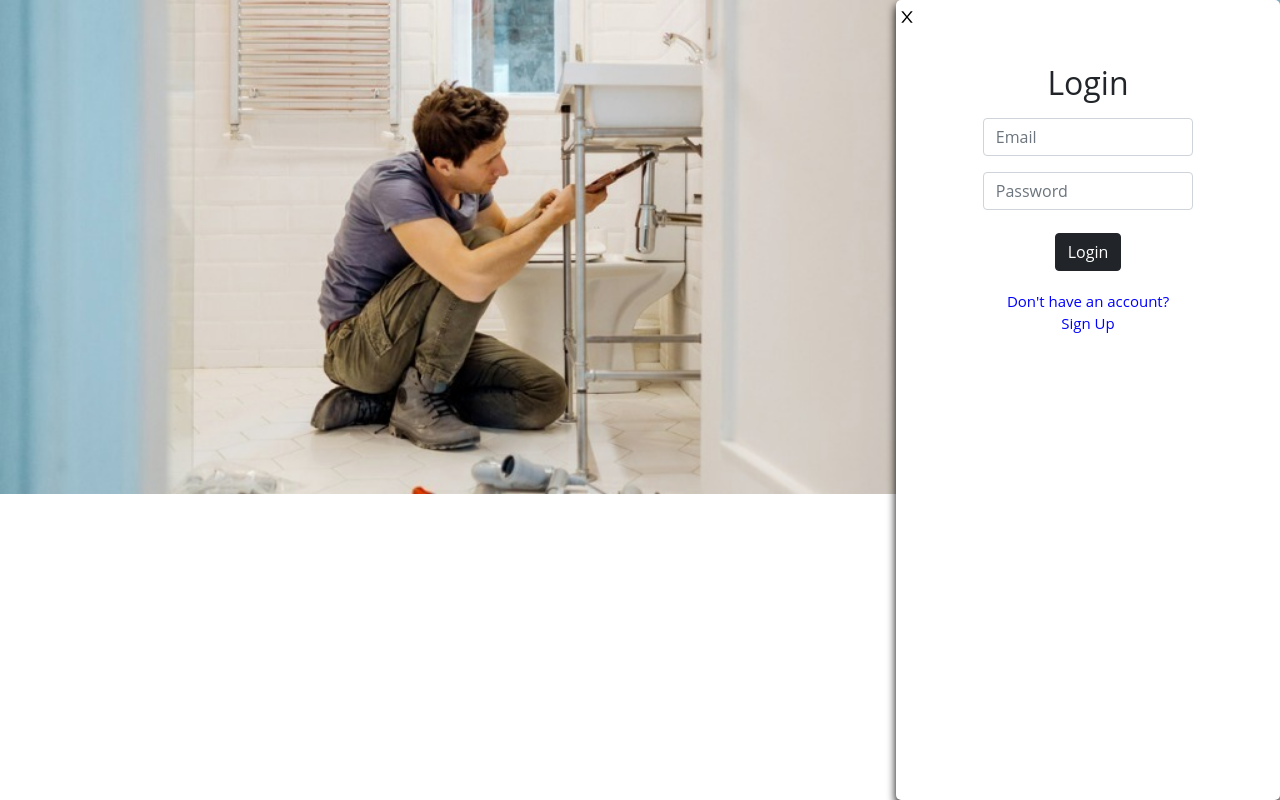
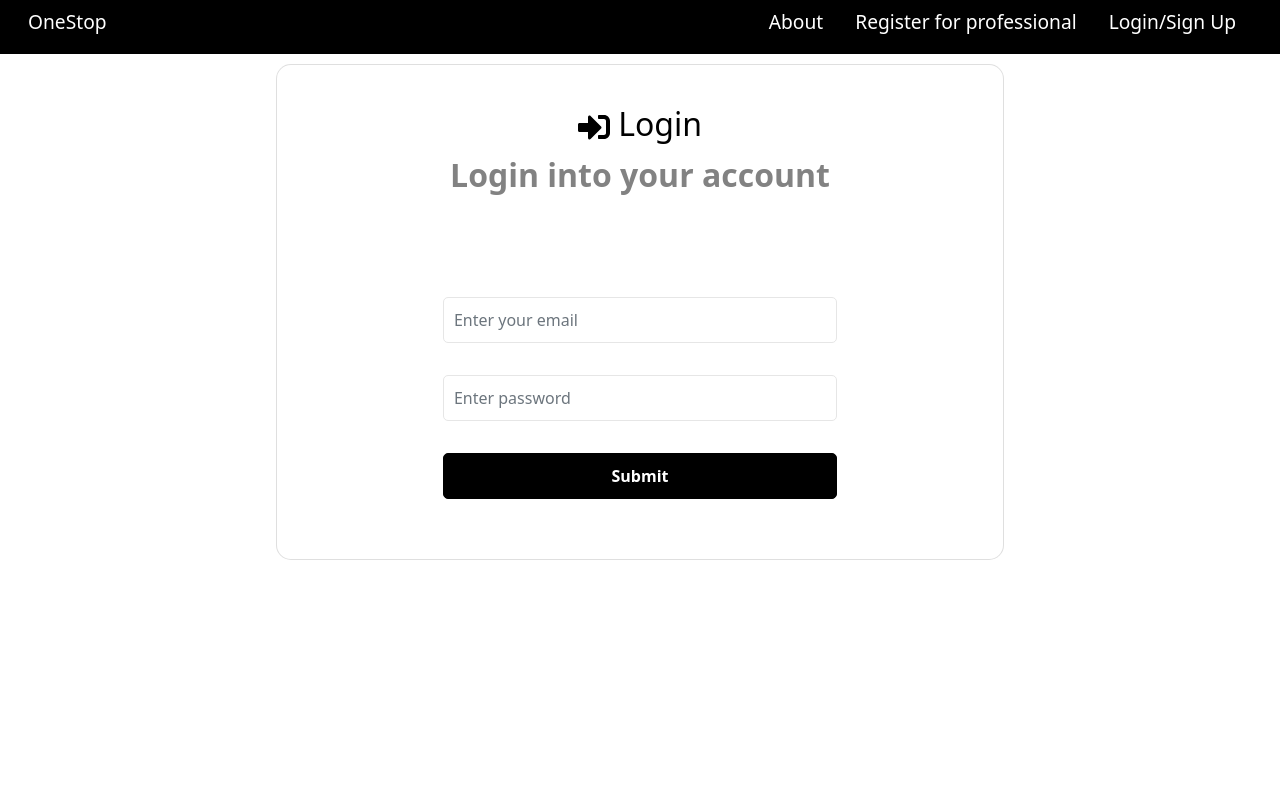
Before and after one commit to vijay10pk/onestop-web-app, a React (Create React App) app in the folder onestop-client/onestop-web-app/: page /login in a window 1280 px wide. Built offline with nearby package versions, Linux system fonts and the light colour scheme.

Commit message:
login and register changes

```diff
--- a/onestop-client/onestop-web-app/public/index.html
+++ b/onestop-client/onestop-web-app/public/index.html
@@ -25,7 +25,7 @@
       work correctly both with client-side routing and a non-root public URL.
       Learn how to configure a non-root public URL by running `npm run build`.
     -->
-    <title>React App</title>
+    <title>OneStop</title>
   </head>
   <body>
     <noscript>You need to enable JavaScript to run this app.</noscript>
--- a/onestop-client/onestop-web-app/src/App.js
+++ b/onestop-client/onestop-web-app/src/App.js
@@ -5,28 +5,22 @@ import Homepage from './Pages/Homepage'
 import Login from './Pages/Login'
 import Register from './Pages/Register'
 import Header from './Components/shared/header'
-import ac from './images/ac.png'
-import carpenter from "./images/carpenter.png"
-import cleaning from './images/cleaning.png'
-import plumbing from './images/plumbing.png'
-import salon from './images/salon.png'
-import applianceRepair from './images/appliance-repair.png'
-import electrical from './images/electrical.png'
-import pest from './images/pest.png'
-import spa from './images/spa.png'
-import paint from './images/paint.png'
-import { AiOutlineSearch } from 'react-icons/ai'
+import ServiceList from './Components/ServiceList'
+import Navbar from './Pages/Navbar'
 
 const App = () => {
   return (
 
       <Router>
+      <Navbar/>
+      <div className='container'>
         <Routes>
           <Route exact path='/' element={<Homepage />} />
           <Route path='/login' element={<Login />} />
           <Route path='/register' element={<Register/>} />
           <Route path='/about' element={<About />} />
         </Routes>
+      </div>
       </Router>
 
   )
--- a/onestop-client/onestop-web-app/src/Components/LoginForm.jsx
+++ b/onestop-client/onestop-web-app/src/Components/LoginForm.jsx
@@ -1,55 +1,89 @@
 import React, { useState } from "react";
 import axios from "axios";
 import { useNavigate } from "react-router-dom";
+import { FaSignInAlt } from 'react-icons/fa'
+import Card from "./shared/Card";
 
 const LoginForm = () => {
-  // const navigate = useNavigate();
-  const [input, setInput] = useState({
-    email: "",
-    password: "",
-  });
+  const navigate = useNavigate();
+  const [formData, setFormData] = useState({
+    email: '',
+    password: '',
+  })
+
+  const { email, password } = formData
+  const [login, setLogin] = useState(false);
+  const onChange = (e) => {
+    setFormData((prevState) => ({
+      ...prevState,
+      [e.target.name]: e.target.value,
+    }))
+  }
 
   const handleLogin = async (e) => {
     e.preventDefault();
+    const userData = {
+      email,
+      password,
+    }
     try {
       const res = await axios.post(
         "http://localhost:8000/api/users/login",
-        input
+        userData
       );
       alert(res.data.message);
-      localStorage.setItem("user", res.data);
-      // navigate("/")
+      localStorage.setItem("token",res.data.token);
+      localStorage.setItem("username",res.data.name);
+      setLogin(!login);
+      navigate("/")
     } catch (error) {
       alert(error.response.data.message);
     }
   };
   return (
+    <>
+    <Card>
+    <section className='heading'>
+          <h1>
+            <FaSignInAlt /> Login
+          </h1>
+          <p>Login into your account</p>
+        </section>
+
+        <section className='form'>
           <form onSubmit={handleLogin}>
+            <div className='form-group'>
               <input
-        className="form-control"
-        name="email"
-        type="text"
-        placeholder="Email"
-        value={input.email}
-        onChange={(e) =>
-          setInput({ ...input, [e.target.name]: e.target.value })
-        }
+                type='email'
+                className='form-control'
+                id='email'
+                name='email'
+                value={email}
+                placeholder='Enter your email'
+                onChange={onChange}
               />
+            </div>
+            <div className='form-group'>
               <input
-        className="form-control"
-        name="password"
-        type="text"
-        placeholder="Password"
-        value={input.password}
-        onChange={(e) =>
-          setInput({ ...input, [e.target.name]: e.target.value })
-        }
+                type='password'
+                className='form-control'
+                id='password'
+                name='password'
+                value={password}
+                placeholder='Enter password'
+                onChange={onChange}
               />
-      <br />
-      <button className="btn btn-dark" id="submit" type="submit">
-        Login
+            </div>
+
+            <div className='form-group'>
+              <button type='submit' className='btn2 btn2-block'>
+                Submit
               </button>
+            </div>
           </form>
+        </section>
+        </Card>
+        </>
   );
 };
 
--- /dev/null
+++ b/onestop-client/onestop-web-app/src/Components/ServiceList.jsx
@@ -0,0 +1,75 @@
+import React from "react";
+import ac from '../images/ac.png'
+import carpenter from "../images/carpenter.png"
+import cleaning from '../images/cleaning.png'
+import plumbing from '../images/plumbing.png'
+import salon from '../images/salon.png'
+import applianceRepair from '../images/appliance-repair.png'
+import electrical from '../images/electrical.png'
+import pest from '../images/pest.png'
+import spa from '../images/spa.png'
+import paint from '../images/paint.png'
+import { AiOutlineSearch } from 'react-icons/ai'
+
+function ServiceList() {
+  return (
+    <>
+    <div className="container">
+    <div className="bgimg">
+      <div>
+        <input
+          className="searchService"
+          type="text"
+          placeholder="Search for services"
+        ></input>
+        {/* <svg class="searchIcon" focusable="false" viewBox="0 0 24 24" aria-hidden="true"><path d="M15.5 14h-.79l-.28-.27C15.41 12.59 16 11.11 16 9.5 16 5.91 13.09 3 9.5 3S3 5.91 3 9.5 5.91 16 9.5 16c1.61 0 3.09-.59 4.23-1.57l.27.28v.79l5 4.99L20.49 19l-4.99-5zm-6 0C7.01 14 5 11.99 5 9.5S7.01 5 9.5 5 14 7.01 14 9.5 11.99 14 9.5 14z"></path></svg> */}
+      </div>
+      <section id="homepage">
+        <div>
+          <img src={ac} alt="ac" />
+          <p>Air Conditioning</p>
+        </div>
+        <div>
+          <img src={carpenter} alt="carpenter" />
+          <p>Carpenter</p>
+        </div>
+        <div>
+          <img src={cleaning} alt="cleaning" />
+          <p>Cleaning</p>
+        </div>
+        <div>
+          <img src={plumbing} alt="plumbing" />
+          <p>Plumbing</p>
+        </div>
+        <div>
+          <img src={salon} alt="salon" />
+          <p>Salon</p>
+        </div>
+        <div>
+          <img src={applianceRepair} alt="carpenter" />
+          <p>Appliance repair</p>
+        </div>
+        <div>
+          <img src={paint} alt="cleaning" />
+          <p>Paint</p>
+        </div>
+        <div>
+          <img src={spa} alt="plumbing" />
+          <p>Spa</p>
+        </div>
+        <div>
+          <img src={electrical} alt="cleaning" />
+          <p>Electrical</p>
+        </div>
+        <div>
+          <img src={pest} alt="plumbing" />
+          <p>Pest</p>
+        </div>
+      </section>
+      </div>
+      </div>
+    </>
+  );
+}
+
+export default ServiceList;
--- a/onestop-client/onestop-web-app/src/Components/SignUpForm.jsx
+++ b/onestop-client/onestop-web-app/src/Components/SignUpForm.jsx
@@ -1,81 +1,123 @@
 import React, { useState } from "react";
 import axios from "axios";
+import { FaUser } from 'react-icons/fa'
+import Card from "./shared/Card";
 
 function SignUpForm() {
     // const navigate = useNavigate();
-  const [input,setInput]=useState({
-    name:"",
+  const [formData,setFormData]=useState({
+    userName:"",
     mobileNumber: "",
     email:"",
     password: "",
+    password2: ""
 
   });
+  const { userName, email, mobileNumber, password, password2 } = formData
+  const onChange = (e) => {
+    setFormData((prevState) => ({
+      ...prevState,
+      [e.target.name]: e.target.value,
+    }))
+  }
 
-  const handleSubmit = async (e) =>{
+  const onSubmit = async (e) =>{
     e.preventDefault();
+    if (password !== password2) {
+      console.log("Password mismatch")
+    } else {
+      const userData = {
+        userName,
+        mobileNumber,
+        email,
+        password,
+      }
     try{
-      const res= await axios.post("http://localhost:8000/api/users",input);
+      const res= await axios.post("http://localhost:8000/api/users",userData);
       alert(res.data.message);
     //   navigate("/login")
     }catch(error){
       alert(error.response.data.message);
     }
   }
+
   return (
     <>
-      <form onSubmit={handleSubmit}>
+    <Card>
+      <section className='heading'>
+        <h1>
+          <FaUser /> Register
+        </h1>
+        <p>Please create an account</p>
+      </section>
+
+      <section className='form'>
+        <form onSubmit={onSubmit}>
+          <div className='form-group'>
             <input
-          className="form-control"
-          name="name"
-          type="text"
-          placeholder="Enter Full Name"
-          value={input.name}
-                  onChange={(e)=> setInput({...input,[e.target.name]: e.target.value})
-                  }
+              type='text'
+              className='form-control'
+              id='userName'
+              name='userName'
+              value={userName}
+              placeholder='Enter your name'
+              onChange={onChange}
             />
+          </div>
+          <div className='form-group'>
             <input
-          className="form-control"
-          name="mobileNumber"
-          type="text"
-          placeholder="Enter Mobile Number"
-          value={input.mobileNumber}
-                  onChange={(e)=> setInput({...input,[e.target.name]: e.target.value})
-                  }
+              type='email'
+              className='form-control'
+              id='email'
+              name='email'
+              value={email}
+              placeholder='Enter your email'
+              onChange={onChange}
             />
+          </div>
+          <div className='form-group'>
             <input
-          className="form-control"
-          name="email"
-          type="text"
-          placeholder="Enter Email"
-          value={input.username}
-                  onChange={(e)=> setInput({...input,[e.target.name]: e.target.value})
-                  }
+              type='mobileNumber'
+              className='form-control'
+              id='mobileNumber'
+              name='mobileNumber'
+              value={mobileNumber}
+              placeholder='Enter your mobile number'
+              onChange={onChange}
             />
+          </div>
+          <div className='form-group'>
             <input
-          className="form-control"
-          name="password"
-          type="text"
-          placeholder="Enter Password"
-          value={input.password}
-                  onChange={(e)=> setInput({...input,[e.target.name]: e.target.value})
-                  }
+              type='password'
+              className='form-control'
+              id='password'
+              name='password'
+              value={password}
+              placeholder='Enter password'
+              onChange={onChange}
             />
+          </div>
+          <div className='form-group'>
             <input
-          className="form-control"
-          name="password2"
-          type="text"
-          placeholder="Enter Password"
-          value={input.password2}
-                  onChange={(e)=> setInput({...input,[e.target.name]: e.target.value})
-                  }
+              type='password'
+              className='form-control'
+              id='password2'
+              name='password2'
+              value={password2}
+              placeholder='Confirm password'
+              onChange={onChange}
             />
-        <br />
-        <button className="btn btn-dark" id="submit">
-          Sign Up
+          </div>
+          <div className='form-group'>
+            <button type='submit' className='btn2 btn2-block'>
+              Submit
             </button>
+          </div>
         </form>
+      </section>
+      </Card>
     </>
   );
 }
-
+}
 export default SignUpForm;
--- /dev/null
+++ b/onestop-client/onestop-web-app/src/Components/shared/Card.jsx
@@ -0,0 +1,24 @@
+import React from 'react';
+import PropTypes from 'prop-types';
+
+function Card({children, reverse}) {
+
+  return (
+    <div className="card" style={{
+      backgroundColor: reverse ? 'rgba(0,0,0,0.4)' : '#fff',
+      color: reverse ? '#fff' : '#000'
+    }}>
+      {children}
+    </div>
+  )
+}
+
+Card.defaultProps = {
+  reverse: false,
+}
+
+Card.propTypes = {
+  children: PropTypes.node.isRequired,
+  reverse: PropTypes.bool
+}
+export default Card
--- a/onestop-client/onestop-web-app/src/Pages/Login.js
+++ b/onestop-client/onestop-web-app/src/Pages/Login.js
@@ -1,33 +1,28 @@
-import React, { Fragment, useState } from 'react'
-import { AiOutlineClose } from "react-icons/ai";
-import LoginForm from '../Components/LoginForm';
-import SignUpForm from '../Components/SignUpForm';
+import React, { useState } from 'react'
+import { FaSignInAlt } from 'react-icons/fa'
+import Card from '../Components/shared/Card'
+import SignUpForm from '../Components/SignUpForm'
+import LoginForm from '../Components/LoginForm'
 
-const Login = ({closeClick}) => {
+const Login= ()=> {
 
-  const [signUp,setSignup] = useState(false)
+  // const [signUp,setSignup] = useState(false)
 
 
   return (
-    <Fragment>
-        <section id='login'>
-            <button id='icon' onClick={closeClick}><AiOutlineClose></AiOutlineClose></button>
-            <div id='form'>
-                {signUp ? (
+    <>
+      {/* {signUp ? (
                     <>
-                    <h2>{signUp?"Sign Up":"Login"}</h2>
                     <SignUpForm/>
                     </>
                 ):(
-                <>
-                <h2>Login</h2>
+                  <>
+                  <LoginForm/>
+                  </>
+                )}
+                <button id='signup' onClick={()=> setSignup(!signUp)}>{signUp?"Have an account? Login":"Don't have an account? Sign Up"}</button> */}
                 <LoginForm/>
-                </>
-                )}
-                <button id='signup' onClick={()=> setSignup(!signUp)}>{signUp?"Have an account? Login":"Don't have an account? Sign Up"}</button>
-            </div>
-        </section>
-    </Fragment>
+    </>
   )
 }
 
--- a/onestop-client/onestop-web-app/src/index.css
+++ b/onestop-client/onestop-web-app/src/index.css
@@ -1,8 +1,14 @@
-body {
+.bgimg {
   background:linear-gradient(0deg, rgba(0, 0, 0, 0.4), rgba(0, 0, 0, 0.4)), url('./images/BG-Home.jpg');
   background-size: cover;
   background-repeat: no-repeat;
   font-family: 'Open Sans', sans-serif;
+}
+
+.container {
+  max-width: 768px;
+  margin: auto;
+  padding: 0 20px;
 }
 
 nav{
@@ -57,8 +63,6 @@ nav button{
 }
 
 section div{
-  width: 150px;
-  height: 100px;
   padding: 20px 10px 0px;
   border-radius: 3px;
   margin: 12px;
@@ -99,7 +103,7 @@ section img{
   border-color: transparent;
 }
 
-#form{
+/* #form{
   padding-top: 4rem;
   width: 60%;
   margin: auto;
@@ -107,11 +111,11 @@ section img{
 
 input{
   margin-top: 1rem;
-  /* padding-left: 20px;
+  padding-left: 20px;
   padding-top: 5px;
   padding-bottom: 5px;
-  border-radius: 5px; */
-}
+  border-radius: 5px;
+} */
 
 /* #submit{
   border-radius: 5px;
@@ -153,3 +157,97 @@ select{
   padding: 20px;
   text-align: center;
 }
+
+.card {
+  background-color: #fff;
+  color: #333;
+  border-radius: 15px;
+  padding: 40px 50px;
+  margin: 20px 0;
+  position: relative;
+}
+
+.card.reverse {
+  background-color: rgba(0, 0, 0, 0.4);
+  color: #fff;
+}
+
+.card h2 {
+  font-size: 22px;
+  font-weight: 600;
+  text-align: center;
+}
+
+/* ---------------------- */
+.form,
+.content {
+  width: 70%;
+  margin: 0 auto;
+}
+
+.form-group {
+  margin-bottom: 10px;
+}
+
+.form-group input,
+.form-group textarea,
+.form-group select {
+  width: 100%;
+  padding: 10px;
+  border: 1px solid #e6e6e6;
+  border-radius: 5px;
+  margin-bottom: 10px;
+  font-family: inherit;
+}
+
+.form-group label {
+  text-align: left;
+  display: block;
+  margin: 0 0 5px 3px;
+}
+
+.heading {
+  text-align: center;
+  font-size: 2rem;
+  font-weight: 700;
+  margin-bottom: 50px;
+  padding: 0 20px;
+}
+
+.heading p {
+  color: #828282;
+}
+
+.btn2 {
+  padding: 10px 20px;
+  border: 1px solid #000;
+  border-radius: 5px;
+  background: #000;
+  color: #fff;
+  font-size: 16px;
+  font-weight: 700;
+  cursor: pointer;
+  text-align: center;
+  appearance: button;
+  display: flex;
+  align-items: center;
+  justify-content: center;
+}
+
+.btn2 svg {
+  margin-right: 8px;
+}
+
+.btn2-reverse {
+  background: #fff;
+  color: #000;
+}
+
+.btn2-block {
+  width: 100%;
+  margin-bottom: 20px;
+}
+
+.btn2:hover {
+  transform: scale(0.98);
+}
--- a/onestop-client/onestop-web-app/src/index.js
+++ b/onestop-client/onestop-web-app/src/index.js
@@ -7,7 +7,7 @@ import reportWebVitals from './reportWebVitals';
 const root = ReactDOM.createRoot(document.getElementById('root'));
 root.render(
   <React.StrictMode>
-    <App />
+      <App />
   </React.StrictMode>
 );
 
```
Also changed, not shown: onestop-client/onestop-web-app/src/Components/shared/header.jsx (deleted, +0 -20 lines), onestop-client/onestop-web-app/src/Components/Card.js (deleted). Lines whose indentation alone changed are shown as unchanged.
